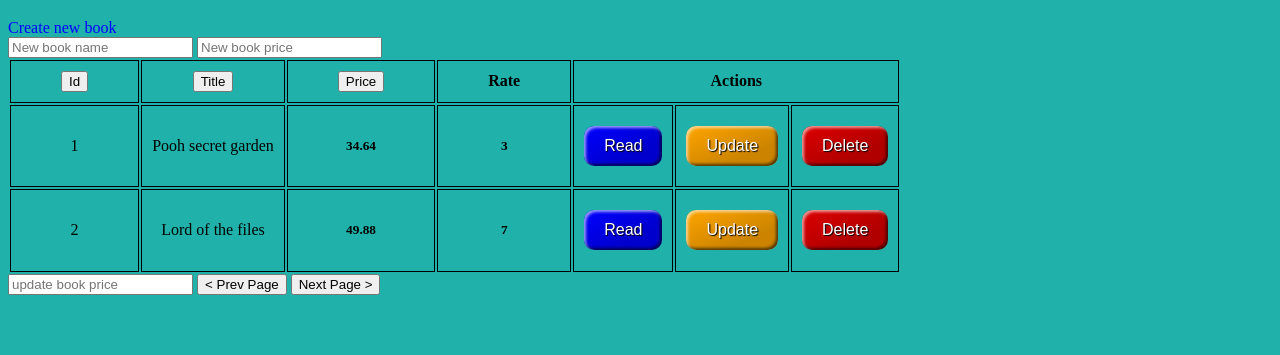
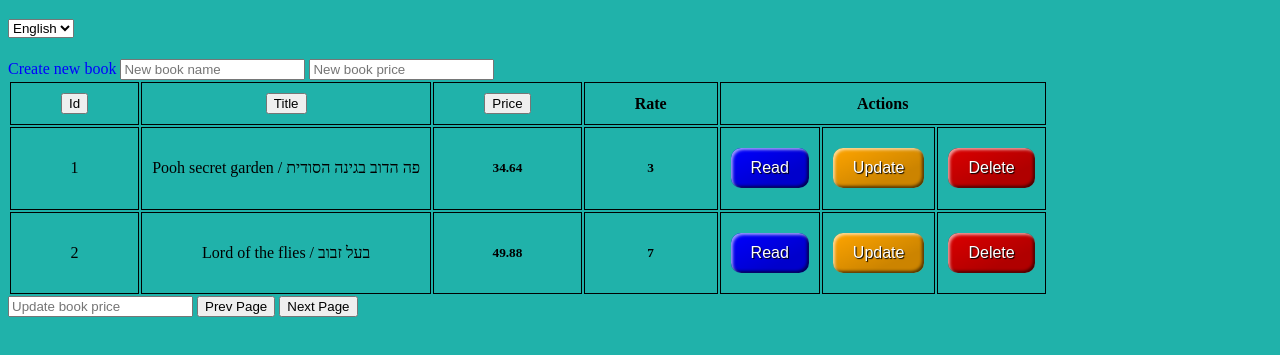
Before and after one commit to yanivRichman/Book-Shop, a plain HTML site: page index.html in a window 1280 px wide. Shown: the part 61-416 px from the top of the page. Drawn offline with Linux system fonts and the light colour scheme.

Commit message:
i18 - support Hebrew

```diff
--- a/css/main.css
+++ b/css/main.css
@@ -1,3 +1,7 @@
+.rtl{
+    direction: rtl;
+}
+
 body{
    background-color: lightseagreen;
 }
--- a/index.html
+++ b/index.html
@@ -8,47 +8,54 @@
         <title>Books CRUDL</title>
     </head>
 
-    <body onload="onInit()">
-        <h1>Welcome to my bookshop</h1>
-        <a href="#" type="button" onclick="onAddBook()"
+    <body class = "rtl" onload="onInit()">
+        <h1 class = "font-italic" data-trans="title">Welcome to my bookshop</h1>
+        <select onchange="onSetLang(this.value)">
+            <option value="en">English</option>
+            <option value="he">עברית</option>
+        </select>
+        <h1 ></h1>
+        <a href="#" type="button" data-trans="new-book" onclick="onAddBook()"
             >Create new book<br
         /></a>
-        <input class="new-book-name" placeholder="New book name" />
-        <input class="new-book-price" placeholder="New book price" />
+        <input class="new-book-name" data-trans="new-book-name" placeholder="New book name" />
+        <input class="new-book-price" data-trans="new-book-price" placeholder="New book price" />
         <table>
             <thead>
                 <tr>
-                    <th><button class="sort-id" onclick="sortById()">Id</th>
-                    <th><button class="sort-title" onclick="sortByTitle()">Title</th>
-                    <th><button class="sort-price" onclick="sortByPrice()">Price</th>
-                    <th>Rate</th>
-                    <th colspan="3">Actions</th>
+                    <th><button class="sort-id" data-trans="sort-id" onclick="sortById()">Id</th>
+                    <th><button class="sort-title" data-trans="sort-title" onclick="sortByTitle()">Title</th>
+                    <th><button class="sort-price" data-trans="sort-price" onclick="sortByPrice()">Price</th>
+                    <th data-trans="rate-table">Rate</th>
+                    <th colspan="3" data-trans="actions">Actions</th>
                 </tr>
             </thead>
             <tbody></tbody>
         </table>
-        <input class="update-book-price" placeholder="update book price" />
-        <button onclick="onPrevPage()"> < Prev Page </button>
-        <button onclick="onNextPage()"> Next Page > </button>
+        <input class="update-book-price" data-trans="update-book-price" placeholder="update book price" />
+        <button data-trans="prev-Page" onclick="onPrevPage()"> < Prev Page </button>
+        <button data-trans="next-Page" onclick="onNextPage()"> Next Page > </button>
         <div class="modal" hidden>
             <img src="" />
             <h5></h5>
-            <h7></h7>
-            <h6></h6>
+            <h7><span data-trans="rate-modal"></span><span class="h7-span"></span></h7>
+            <h6><span data-trans="price-modal"></span><span class="h6-span"></span></h6>
             <input
                 class="rate"
+                data-trans="rate"
                 type="number"
                 placeholder="Rate 0-10"
                 min="0"
                 max="10"
             />
-            <button class="rate-btn">Update Rate</button>
-            <button onclick="onCloseModal()">Close</button>
+            <button class="rate-btn" data-trans="rate-btn">Update Rate</button>
+            <button data-trans="close-btn" onclick="onCloseModal()">Close</button>
         </div>
 
         <script src="js/util-service.js"></script>
         <script src="js/storage-service.js"></script>
         <script src="js/book-service.js"></script>
+        <script src="js/i18n-service.js"></script>
         <script src="js/book-controller.js"></script>
     </body>
 </html>
--- a/js/book-controller.js
+++ b/js/book-controller.js
@@ -1,6 +1,7 @@
 'use strict';
 
 function onInit() {
+    onSetLang('en');
     renderBooks();
     // createBooks();
 }
@@ -14,13 +15,14 @@ function renderBooks() {
         <td> <p class="card-title">${book.bookName}</p> </td>
         <td> <h5 class="card-price">${book.price}</h5> </td>
         <td> <h5 class="card-price">${book.rate}</h5> </td>
-        <td> <button class="favorite styled blue" type="button" onclick="onReadBook('${book.id}')">Read</button> </td>
-        <td> <button class="favorite styled yellow" type="button" onclick="onUpdateBook('${book.id}')">Update</button> </td>
-        <td> <button class="favorite styled red" type="button" onclick="onRemoveBook('${book.id}')">Delete</button>  </td>
+        <td> <button class="favorite styled blue" type="button" data-trans="read" onclick="onReadBook('${book.id}')">Read</button> </td>
+        <td> <button class="favorite styled yellow" type="button" data-trans="update" onclick="onUpdateBook('${book.id}')">Update</button> </td>
+        <td> <button class="favorite styled red" type="button" data-trans="delete" onclick="onRemoveBook('${book.id}')">Delete</button>  </td>
         </tr>
         `;
     });
     document.querySelector('tbody').innerHTML = strHtmls.join('');
+    doTrans();
 }
 
 function onRemoveBook(bookId) {
@@ -103,3 +105,14 @@ function sortById() {
     sortBooks();
     renderBooks();
 }
+
+function onSetLang(lang) {
+    setLang(lang);
+    var elBody = document.querySelector('body');
+    if (lang === 'he') {
+        elBody.classList.add('rtl');
+    } else {
+        elBody.classList.remove('rtl');
+    }
+    renderBooks();
+}
--- a/js/book-service.js
+++ b/js/book-service.js
@@ -3,10 +3,10 @@
 const KEY = 'books';
 const PAGE_SIZE = 2;
 var gBookNames = [
-    'Pooh secret garden',
-    'Lord of the files',
-    'Harry potter',
-    'The godfather',
+    'Pooh secret garden / פה הדוב בגינה הסודית',
+    'Lord of the flies / בעל זבוב',
+    'Harry potter / הארי פוטר',
+    'The godfather / הסנדק',
 ];
 var gImgUrls = [
     'img/pooh.PNG',
--- /dev/null
+++ b/js/i18n-service.js
@@ -0,0 +1,110 @@
+'use strict';
+
+var gTrans = {
+    title: {
+        en: 'Welcome to my bookshop',
+        he: 'ברוכים הבאים לחנות הספרים שלי',
+    },
+    'new-book': {
+        en: 'Create new book',
+        he: 'צור ספר חדש',
+    },
+    'new-book-name': {
+        en: 'New book name',
+        he: 'שם הספר החדש',
+    },
+    'new-book-price': {
+        en: 'New book price',
+        he: 'מחיר הספר החדש',
+    },
+    'sort-id': {
+        en: 'Id',
+        he: 'מזהה',
+    },
+    'sort-title': {
+        en: 'Title',
+        he: 'כותרת',
+    },
+    'sort-price': {
+        en: 'Price',
+        he: 'מחיר',
+    },
+    'rate-table': {
+        en: 'Rate',
+        he: 'דירוג',
+    },
+    actions: {
+        en: 'Actions',
+        he: 'פעולות',
+    },
+    'update-book-price': {
+        en: 'Update book price',
+        he: 'עדכן מחיר חדש',
+    },
+    'next-Page': {
+        en: 'Next Page',
+        he: 'עבור לדף הבא',
+    },
+    'prev-Page': {
+        en: 'Prev Page',
+        he: 'עבור לדף הקודם',
+    },
+    read: {
+        en: 'Read',
+        he: 'קרא',
+    },
+    update: {
+        en: 'Update',
+        he: 'עדכן',
+    },
+    delete: {
+        en: 'Delete',
+        he: 'מחק',
+    },
+    rate: {
+        en: 'Rate 0-10',
+        he: 'דרג 1-10',
+    },
+    'rate-btn': {
+        en: 'Update Rate',
+        he: 'עדכן דירוג',
+    },
+    'close-btn': {
+        en: 'Close',
+        he: 'סגור',
+    },
+    'price-modal': {
+        en: 'Price: ',
+        he: ' מחיר: ',
+    },
+    'rate-modal': {
+        en: 'Rate: ',
+        he: ' דירוג: ',
+    },
+ };
+
+var gCurrLang = 'en';
+
+function getTrans(transKey) {
+    var keyTrans = gTrans[transKey];
+    if (!keyTrans) return 'UNKNOWN';
+    var txt = keyTrans[gCurrLang];
+    if (!txt) txt = keyTrans.en;
+    return txt;
+}
+
+function doTrans() {
+    var els = document.querySelectorAll('[data-trans]');
+    els.forEach((el) => {
+        var elTrans = el.dataset.trans;
+        if (el.nodeName === 'INPUT') {
+            el.placeholder = getTrans(elTrans);
+        } else {
+            el.innerText = getTrans(elTrans);
+        }
+    });
+}
+
+function setLang(lang) {
+    gCurrLang = lang;
+}
```
